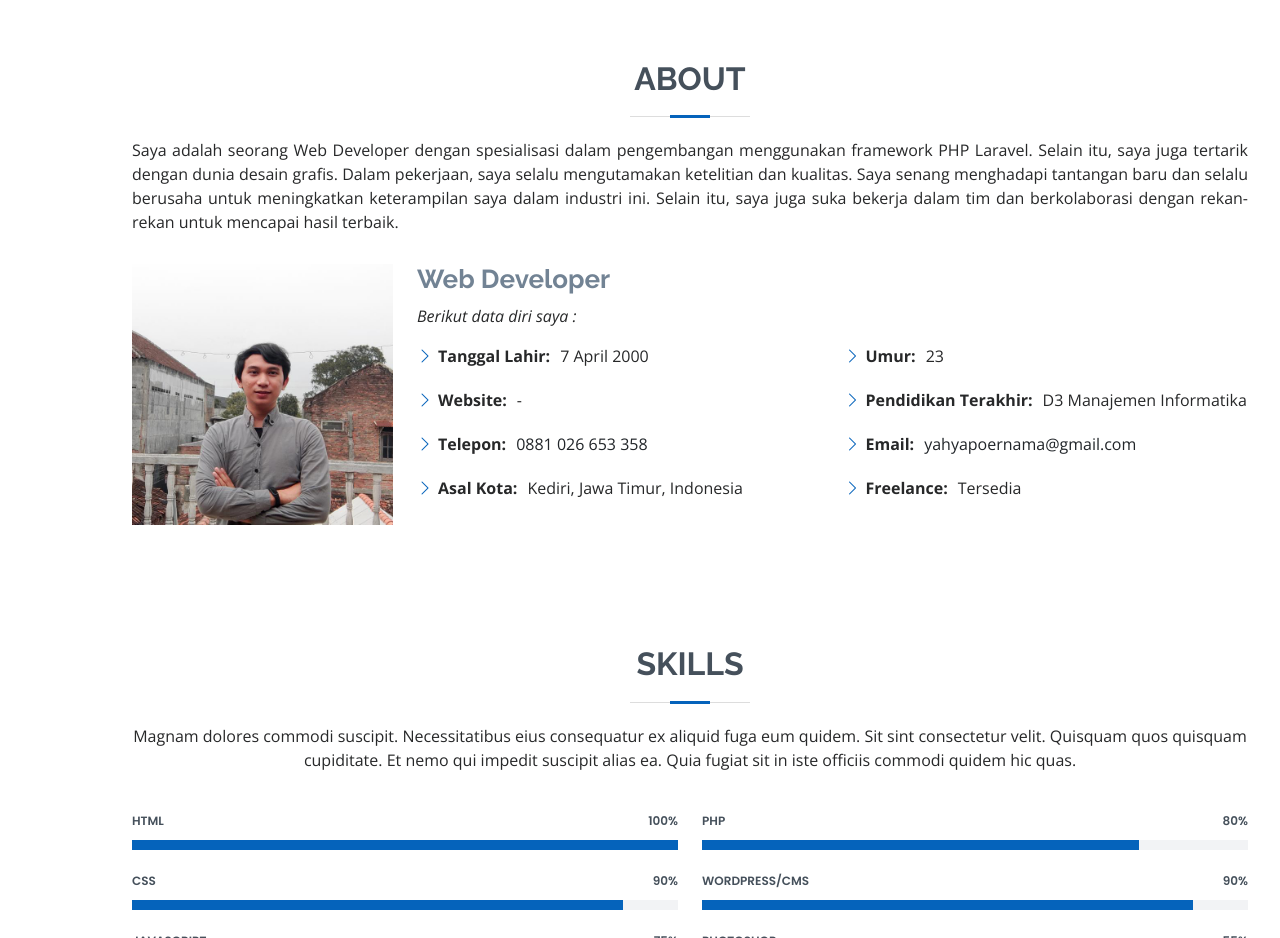
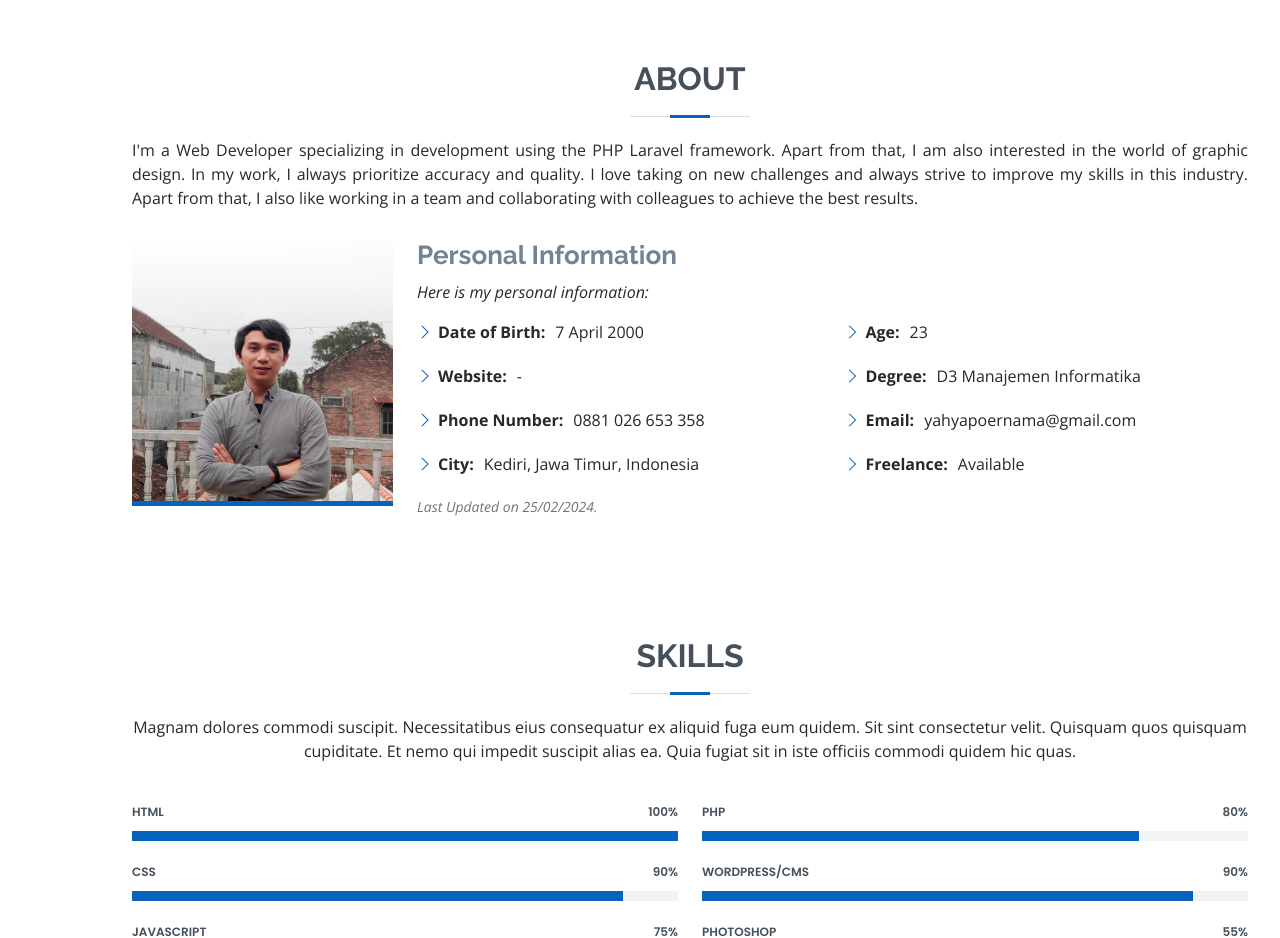
Before and after one commit to yahyapoernama/profile, a plain HTML site: page index.html in a window 1280 px wide. Shown: the part 800-1738 px from the top of the page. Drawn offline with nearby package versions, Linux system fonts and the light colour scheme.

Commit message:
style: Modify About Section and Add text-justify class to CSS

```diff
--- a/assets/css/style.css
+++ b/assets/css/style.css
@@ -1206,3 +1206,7 @@ section {
 #footer .credits {
   font-size: 13px;
 }
+
+.text-justify {
+  text-align: justify;
+}
--- a/index.html
+++ b/index.html
@@ -81,41 +81,45 @@
 
         <div class="section-title">
           <h2>About</h2>
-          <p style="text-align: justify;">
-            Saya adalah seorang Web Developer dengan spesialisasi dalam pengembangan menggunakan framework PHP Laravel.
-            Selain itu, saya juga tertarik dengan dunia desain grafis. Dalam pekerjaan, saya selalu mengutamakan ketelitian dan kualitas.
-            Saya senang menghadapi tantangan baru dan selalu berusaha untuk meningkatkan keterampilan saya dalam industri ini.
-            Selain itu, saya juga suka bekerja dalam tim dan berkolaborasi dengan rekan-rekan untuk mencapai hasil terbaik.
+          <p class="text-justify">
+            I'm a Web Developer specializing in development using the PHP Laravel framework. Apart from that, I am also interested in the
+            world of graphic design. In my work, I always prioritize accuracy and quality. I love taking on new challenges and always strive to
+            improve my skills in this industry. Apart from that, I also like working in a team and collaborating with colleagues to achieve the
+            best results.
           </p>
         </div>
 
         <div class="row">
           <div class="col-lg-3">
             <img src="assets/img/profile-img.jpg" class="img-fluid" alt="">
+            <div class="mt-0" style="height: 5px; background-color: #0563bb;"></div>
           </div>
           <div class="col-lg-9 pt-4 pt-lg-0 content">
-            <h3>Web Developer</h3>
+            <h3>Personal Information</h3>
             <p class="fst-italic">
-              Berikut data diri saya :
+              Here is my personal information:
             </p>
             <div class="row">
               <div class="col-lg-6">
                 <ul>
-                  <li><i class="bi bi-chevron-right"></i> <strong>Tanggal Lahir:</strong> <span>7 April 2000</span></li>
+                  <li><i class="bi bi-chevron-right"></i> <strong>Date of Birth:</strong> <span>7 April 2000</span></li>
                   <li><i class="bi bi-chevron-right"></i> <strong>Website:</strong> <span>-</span></li>
-                  <li><i class="bi bi-chevron-right"></i> <strong>Telepon:</strong> <a href="https://wa.me/62881026653358" target="_blank" class="text-dark"><span>0881 026 653 358</span></a></li>
-                  <li><i class="bi bi-chevron-right"></i> <strong>Asal Kota:</strong> <span>Kediri, Jawa Timur, Indonesia</span></li>
+                  <li><i class="bi bi-chevron-right"></i> <strong>Phone Number:</strong> <a href="https://wa.me/62881026653358" target="_blank" class="text-dark"><span>0881 026 653 358</span></a></li>
+                  <li><i class="bi bi-chevron-right"></i> <strong>City:</strong> <span>Kediri, Jawa Timur, Indonesia</span></li>
                 </ul>
               </div>
               <div class="col-lg-6">
                 <ul>
-                  <li><i class="bi bi-chevron-right"></i> <strong>Umur:</strong> <span>23</span></li>
-                  <li><i class="bi bi-chevron-right"></i> <strong>Pendidikan Terakhir:</strong> <span>D3 Manajemen Informatika</span></li>
+                  <li><i class="bi bi-chevron-right"></i> <strong>Age:</strong> <span>23</span></li>
+                  <li><i class="bi bi-chevron-right"></i> <strong>Degree:</strong> <span>D3 Manajemen Informatika</span></li>
                   <li><i class="bi bi-chevron-right"></i> <strong>Email:</strong> <a href="mailto:yahyapoernama@gmail.com" class="text-dark"><span>yahyapoernama@gmail.com</span></a></li>
-                  <li><i class="bi bi-chevron-right"></i> <strong>Freelance:</strong> <span>Tersedia</span></li>
+                  <li><i class="bi bi-chevron-right"></i> <strong>Freelance:</strong> <span>Available</span></li>
                 </ul>
               </div>
             </div>
+            <p class="fst-italic text-muted small">
+              Last Updated on 25/02/2024.
+            </p>
           </div>
         </div>
 
```
